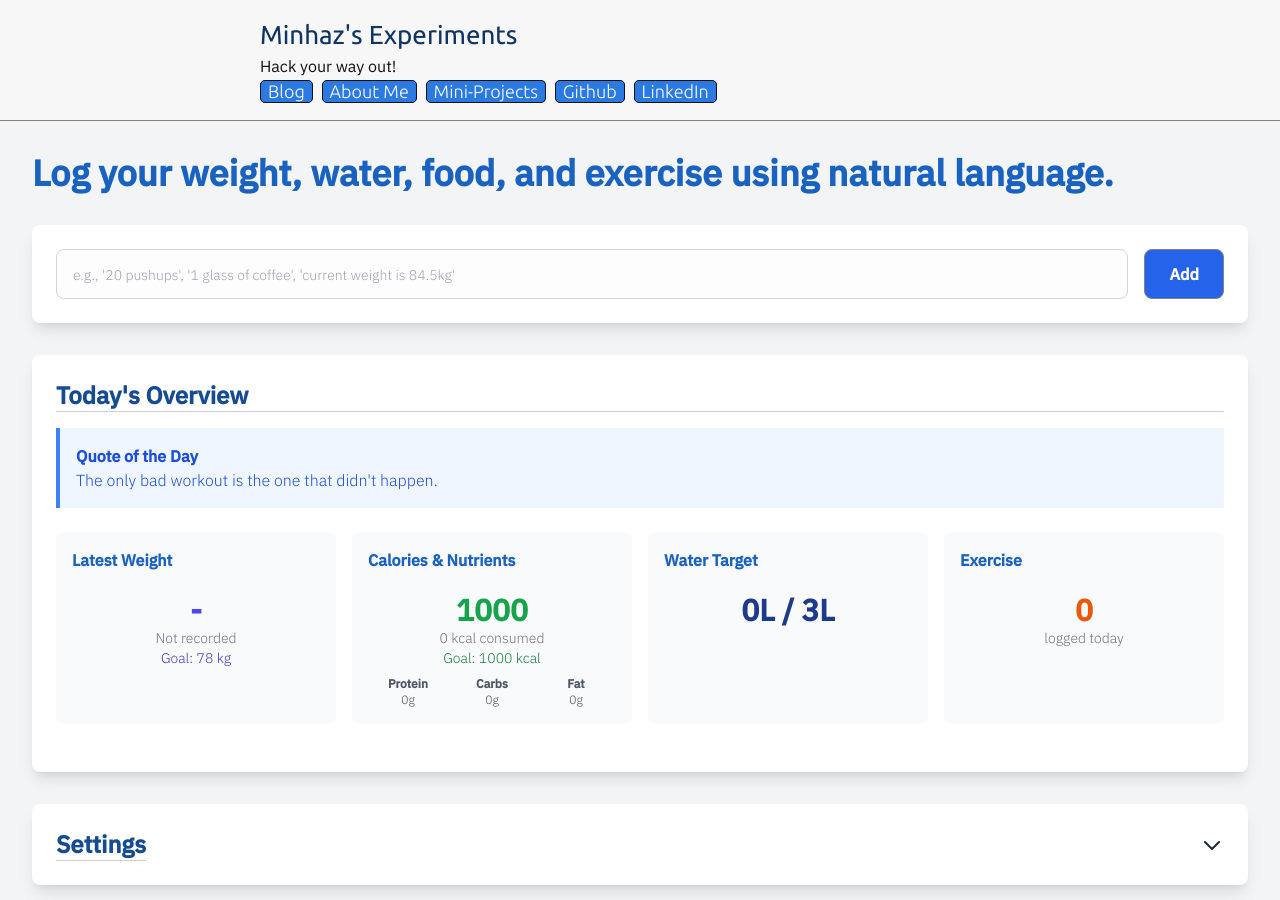
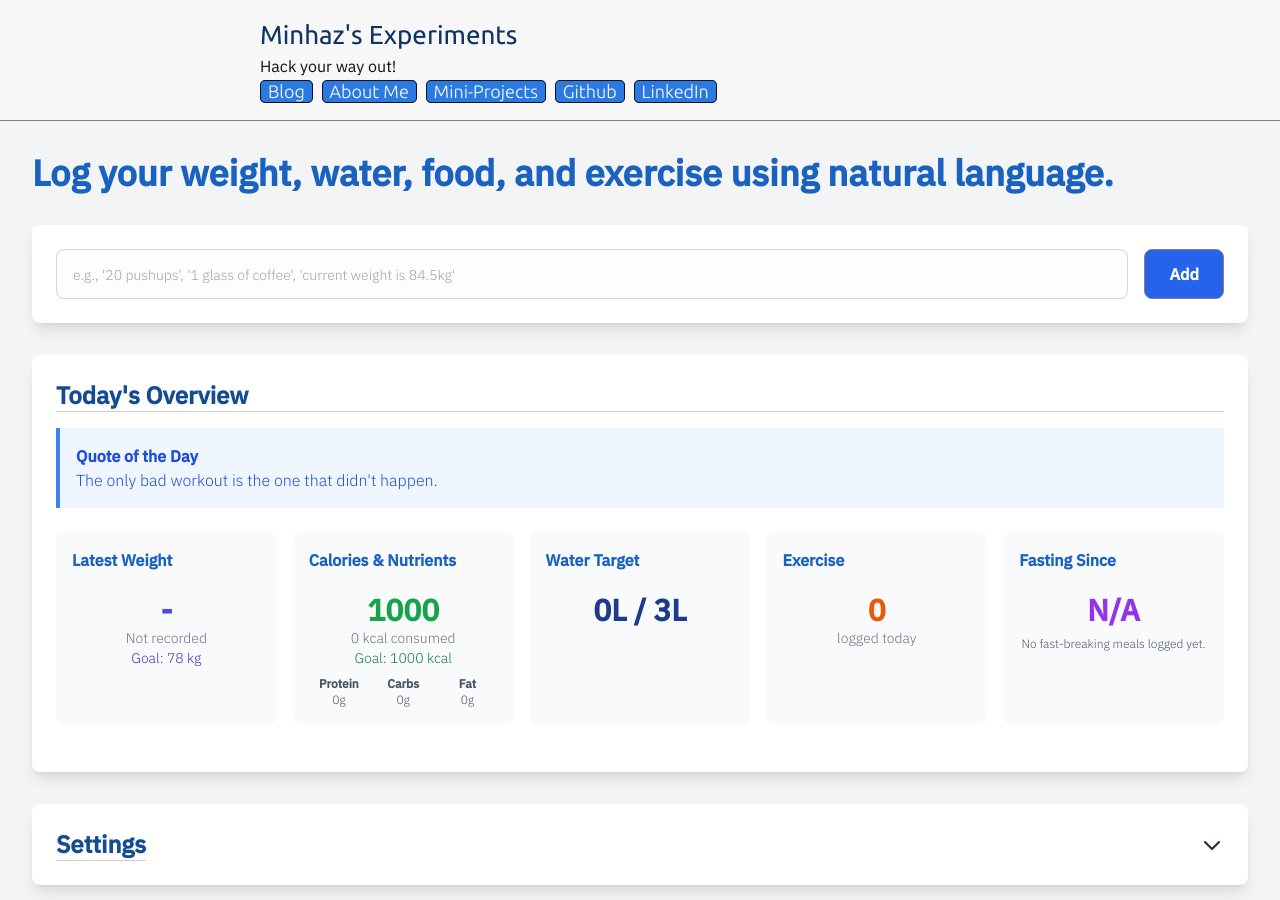
Before and after one commit to mebjas/mebjas.github.io, a Jekyll site: the page built from research/gemini-fitness-tracker/index.md, in a window 1280 px wide and 900 px high. Built offline with Jekyll 4.4.1, drawn with Linux system fonts in a browser that asks for light colours; nearby versions of some CDN libraries; some of the changed lines change nothing that is shown.

Commit message:
add fasting logic

```diff
--- a/_layouts/research/gemini-fitness-tracker/layout.html
+++ b/_layouts/research/gemini-fitness-tracker/layout.html
@@ -69,7 +69,7 @@ layout: compress
             </div>
 
             <!-- Display Cards -->
-            <div class="grid grid-cols-1 md:grid-cols-4 gap-4 mb-6">
+            <div class="grid grid-cols-1 md:grid-cols-5 gap-4 mb-6">
                 <!-- Latest Weight Card -->
                 <div class="bg-gray-50 p-4 rounded-lg text-center card">
                     <h3 class="font-semibold text-gray-700">Latest Weight</h3>
@@ -110,6 +110,12 @@ layout: compress
                     <h3 class="font-semibold text-gray-700">Exercise</h3>
                     <p id="exerciseSummary" class="text-3xl font-bold text-orange-600">None</p>
                     <p class="text-sm text-gray-500">logged today</p>
+                </div>
+                <!-- Fasting Card -->
+                <div class="bg-gray-50 p-4 rounded-lg text-center card">
+                    <h3 class="font-semibold text-gray-700">Fasting Since</h3>
+                    <p id="fastingDuration" class="text-3xl font-bold text-purple-600">-</p>
+                    <div id="fastingAnalysis" class="text-xs text-gray-600 mt-2"></div>
                 </div>
             </div>
         </div>
@@ -238,6 +244,8 @@ layout: compress
         const waterTargetInput = document.getElementById('waterTargetInput');
         const targetWeightInput = document.getElementById('targetWeightInput');
         const saveTargetsButton = document.getElementById('saveTargetsButton');
+        const fastingDuration = document.getElementById('fastingDuration');
+        const fastingAnalysis = document.getElementById('fastingAnalysis');
 
         // --- Chart Instances ---
         let weightChart, nutritionChart;
@@ -251,6 +259,7 @@ layout: compress
         const TARGETS_KEY = 'health-log-targets';
         const QUOTE_KEY = 'health-log-quote';
         const WEIGHT_ANALYSIS_KEY = 'health-log-weight-analysis';
+        const FASTING_ANALYSIS_KEY = 'health-log-fasting-analysis';
 
         // Initialize local storage and load existing data
         function initializeLocalDB() {
@@ -420,6 +429,44 @@ layout: compress
             }
         }
 
+        async function getFastingAnalysis(hours) {
+            const apiKey = localStorage.getItem(GEMINI_API_KEY);
+            if (!apiKey) {
+                console.warn("API key not set, skipping fasting analysis.");
+                return null;
+            }
+
+            if (hours < 12) {
+                return { analysis: "Not in a significant fasting state yet." };
+            }
+
+            const prompt = `I have been fasting for ${hours.toFixed(1)} hours. Provide a very short (under 20 words) summary of what this means for my body and how it might align with health goals like weight loss or metabolic health. Respond with a minified JSON object with one key: "analysis" (string). Example: {"analysis": "Your body is likely entering ketosis, burning fat for fuel. Great for weight loss."}`;
+
+            const API_URL = `https://generativelanguage.googleapis.com/v1beta/models/gemini-1.5-flash-latest:generateContent?key=${apiKey}`;
+
+            try {
+                const response = await fetch(API_URL, {
+                    method: 'POST',
+                    headers: { 'Content-Type': 'application/json' },
+                    body: JSON.stringify({
+                        contents: [{ parts: [{ text: prompt }] }],
+                        generationConfig: {
+                            response_mime_type: "application/json",
+                        }
+                    })
+                });
+
+                if (!response.ok) {
+                    throw new Error("Failed to fetch fasting analysis from API");
+                }
+                const data = await response.json();
+                return JSON.parse(data.candidates[0].content.parts[0].text);
+            } catch (error) {
+                console.error("Error fetching fasting analysis:", error);
+                return null; // Fail gracefully
+            }
+        }
+
 
         // Generate unique ID for entries
         function generateId() {
@@ -450,7 +497,7 @@ layout: compress
 
                 - For "weight", the "data" object should have a "value" key with the weight in kg (float).
                 - For "water", the "data" object should have an "amount" key with the volume in Liters (float). Assume "a glass" is 0.25L.
-                - For "food", the "data" object should have "item" (string) and "calories" (integer) keys. Provide a reasonable calorie estimate. Also include "protein" (integer, in grams), "carbs" (integer, in grams), "fat" (integer, in grams). Also add a "thoughts" key (string, under 15 words) with your opinion on the food for weight loss, LDL & HDL control, and muscle gain.
+                - For "food", the "data" object should have "item" (string) and "calories" (integer) keys. Provide a reasonable calorie estimate. Also include "protein" (integer, in grams), "carbs" (integer, in grams), "fat" (integer, in grams). Also add a "thoughts" key (string, under 15 words) with your opinion on the food for weight loss, LDL & HDL control, and muscle gain. Also include a boolean key "breaks_fast". A food is considered to break a fast if it has more than 15 calories.
                 - For "exercise", the "data" object should have "type" (string) and either "reps" (integer) or "duration_minutes" (integer).
                 - If the input is ambiguous or cannot be categorized, the category should be "unknown" and data should be an empty object.
 
@@ -464,11 +511,11 @@ layout: compress
 
                 Example 3:
                 Input: "I drank 1 glass of coffee"
-                Output: [{"category":"water","data":{"amount":0.25}}, {"category":"food","data":{"item":"coffee","calories":5,"protein":0,"carbs":1,"fat":0,"thoughts":"Negligible impact. Fine in moderation."}}]
+                Output: [{"category":"water","data":{"amount":0.25}}, {"category":"food","data":{"item":"coffee","calories":5,"protein":0,"carbs":1,"fat":0,"thoughts":"Negligible impact. Fine in moderation.","breaks_fast":false}}]
 
                 Example 4:
                 Input: "Ate a slice of pepperoni pizza"
-                Output: [{"category":"food","data":{"item":"pepperoni pizza slice","calories":285,"protein":12,"carbs":30,"fat":12,"thoughts":"High in calories and fat. Not ideal for weight loss or heart health."}}]
+                Output: [{"category":"food","data":{"item":"pepperoni pizza slice","calories":285,"protein":12,"carbs":30,"fat":12,"thoughts":"High in calories and fat. Not ideal for weight loss or heart health.","breaks_fast":true}}]
 
                 Example 5:
                 Input: "Did 20 pushups and ran for 15 minutes"
@@ -522,6 +569,10 @@ layout: compress
                 // If a new weight is logged, clear the analysis cache
                 if (entry.category === 'weight') {
                     localStorage.removeItem(WEIGHT_ANALYSIS_KEY);
+                }
+
+                if (entry.category === 'food') {
+                    localStorage.removeItem(FASTING_ANALYSIS_KEY);
                 }
 
                 // Save to localStorage
@@ -614,6 +665,7 @@ layout: compress
                 latestWeightDate.textContent = 'Not recorded';
                 weightGoalAnalysis.innerHTML = '';
             }
+            updateFastingDashboard();
         }
 
         async function updateWeightGoalAnalysis(currentWeight, targetWeight) {
@@ -637,6 +689,55 @@ layout: compress
                 weightGoalAnalysis.innerHTML = `<p class="italic">"${analysis.motivation}"</p><p>~${analysis.calories.toLocaleString()} kcal to go.</p>`;
             } else {
                 weightGoalAnalysis.innerHTML = '';
+            }
+        }
+
+        async function updateFastingDashboard() {
+            const foodEntries = allData.filter(d => d.category === 'food').sort((a, b) => new Date(b.timestamp) - new Date(a.timestamp));
+            let lastFastBreakingMealTime = null;
+
+            for (const entry of foodEntries) {
+                const breaksFast = entry.data.breaks_fast === undefined
+                    ? (entry.data.calories || 0) > 15
+                    : entry.data.breaks_fast;
+
+                if (breaksFast) {
+                    lastFastBreakingMealTime = new Date(entry.timestamp);
+                    break;
+                }
+            }
+
+            if (lastFastBreakingMealTime) {
+                const now = new Date();
+                const hours = (now - lastFastBreakingMealTime) / (1000 * 60 * 60);
+                fastingDuration.textContent = `${hours.toFixed(1)}h`;
+                updateFastingAnalysis(hours);
+            } else {
+                fastingDuration.textContent = 'N/A';
+                fastingAnalysis.innerHTML = 'No fast-breaking meals logged yet.';
+            }
+        }
+
+        async function updateFastingAnalysis(hours) {
+            if (hours < 1) {
+                fastingAnalysis.innerHTML = '';
+                return;
+            }
+            const cachedAnalysis = JSON.parse(localStorage.getItem(FASTING_ANALYSIS_KEY));
+            // Use a tolerance for cached hours to avoid re-fetching for minor changes
+            if (cachedAnalysis && Math.abs(cachedAnalysis.hours - hours) < 0.5) {
+                fastingAnalysis.innerHTML = `<p class="italic">"${cachedAnalysis.analysis.analysis}"</p>`;
+                return;
+            }
+
+            fastingAnalysis.innerHTML = `<p class="text-gray-500">Analyzing...</p>`;
+            const analysis = await getFastingAnalysis(hours);
+
+            if (analysis) {
+                localStorage.setItem(FASTING_ANALYSIS_KEY, JSON.stringify({ hours, analysis }));
+                fastingAnalysis.innerHTML = `<p class="italic">"${analysis.analysis}"</p>`;
+            } else {
+                fastingAnalysis.innerHTML = '';
             }
         }
 
@@ -843,6 +944,7 @@ layout: compress
             saveTargets();
             // Clear weight analysis cache as target has changed
             localStorage.removeItem(WEIGHT_ANALYSIS_KEY);
+            localStorage.removeItem(FASTING_ANALYSIS_KEY);
             renderAll();
         });
 
```
